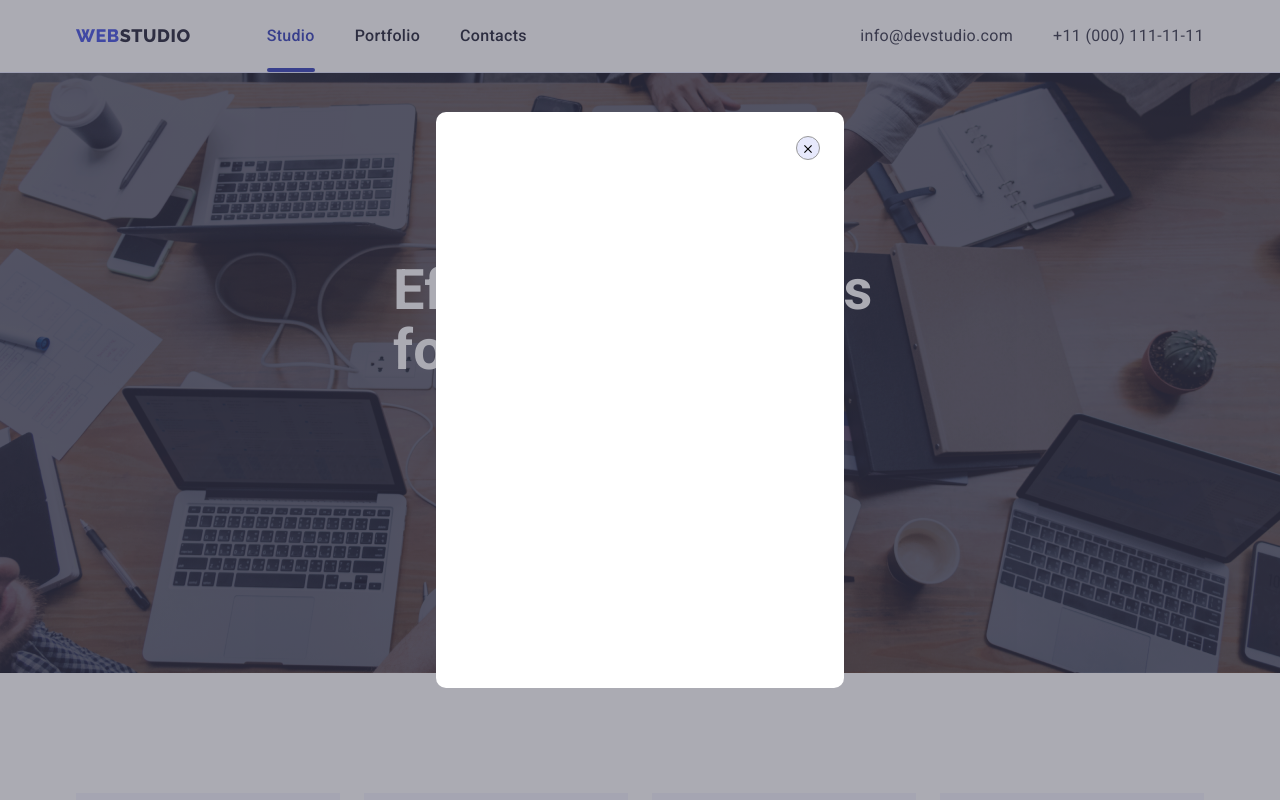
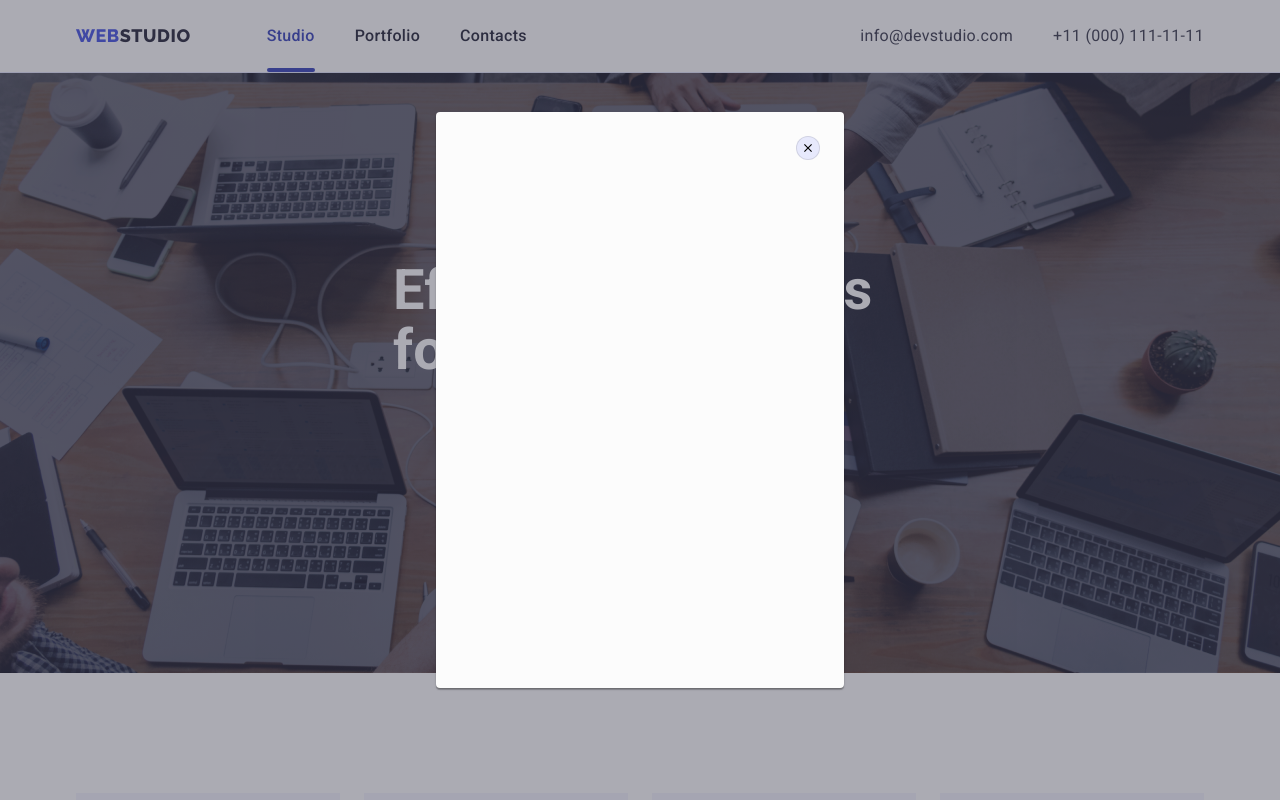
Before and after one commit to Tatsisli/goit-markup-hw-05, a plain HTML site: page index.html in a window 1280 px wide. Both pictures are taken after a click on the button "Order Service". Shown: the top 800 px of the page. Drawn offline with nearby package versions, Linux system fonts and the light colour scheme.

Commit message:
finish hw5

```diff
--- a/css/styles.css
+++ b/css/styles.css
@@ -10,6 +10,7 @@
   --focus-color: #404bbf;
   --row-gap: 48px;
   --grad: linear-gradient(rgba(46, 47, 66, 0.7), rgba(46, 47, 66, 0.7));
+  --cub-baz: cubic-bezier(0.4, 0, 0.2, 1);
 }
 body {
   font-family: "Roboto", sans-serif;
@@ -46,7 +47,7 @@ img {
   font-style: normal;
   text-decoration: none;
   color: inherit;
-  transition: color 250ms cubic-bezier(0.4, 0, 0.2, 1);
+  transition: color 250ms var(--cub-baz);
 }
 .link:is(:hover, :focus) {
   color: var(--focus-color);
@@ -81,8 +82,7 @@ img {
   border-radius: 4px;
   cursor: pointer;
   display: block;
-  transition: bacgroung-color 250ms cubic-bezier(0.4, 0, 0.2, 1),
-    color 250ms cubic-bezier(0.4, 0, 0.2, 1);
+  transition: bacgroung-color 250ms var(--cub-baz), color 250ms var(--cub-baz);
 }
 .btn:is(:hover, :focus) {
   background-color: var(--focus-color);
@@ -313,13 +313,13 @@ img {
   display: flex;
   align-items: center;
   justify-content: center;
-  transition: bacgroung-color 250ms cubic-bezier(0.4, 0, 0.2, 1);
+  transition: bacgroung-color 250ms var(--cub-baz);
 }
 .team-empl-social-icon {
   width: 16px;
   height: 16px;
   fill: var(--light);
-  }
+}
 .team-empl-social-link:is(:hover, :focus) {
   background-color: var(--focus-color);
 }
@@ -352,8 +352,7 @@ img {
   align-items: center;
   justify-content: center;
   color: var(--subtle-text);
-  transition: border-color 250ms cubic-bezier(0.4, 0, 0.2, 1),
-    color 250ms cubic-bezier(0.4, 0, 0.2, 1);
+  transition: border-color 250ms var(--cub-baz), color 250ms var(--cub-baz);
 }
 .customers-icon {
   width: 104px;
@@ -381,8 +380,7 @@ img {
   background-color: var(--light);
   border: 1px solid var(--accent);
   padding: 12px 24px;
-  transition: box-shadow 250ms cubic-bezier(0.4, 0, 0.2, 1),
-  border 250ms cubic-bezier(0.4, 0, 0.2, 1);
+  transition: box-shadow 250ms var(--cub-baz), border 250ms var(--cub-baz);
 }
 .select-btn:is(:hover, :focus) {
   box-shadow: 0px 2px 2px rgba(0, 0, 0, 0.12);
@@ -397,7 +395,7 @@ img {
 .projects-item {
   box-shadow: 0px 1px 6px rgba(46, 47, 66, 0.08);
   flex-basis: calc((100% - 48px) / 3);
-  transition: box-shadow 250ms cubic-bezier(0.4, 0, 0.2, 1);
+  transition: box-shadow 250ms var(--cub-baz);
 }
 .projects-item:is(:hover, :focus) {
   cursor: pointer;
@@ -417,11 +415,11 @@ img {
   font-size: 18px;
   line-height: 1.5;
   color: #ffffff;
-  background-color:var(--primary-brand);
+  background-color: var(--primary-brand);
   padding: 40px;
   height: 100%;
   transform: translateY(100%);
-  transition: transform 250ms cubic-bezier(0.4, 0, 0.2, 1);
+  transition: transform 250ms var(--cub-baz);
   overflow: auto;
 }
 
@@ -485,7 +483,7 @@ img {
   height: 40px;
   background: rgba(255, 255, 255, 0.1);
   border-radius: 50%;
-  transition: background-color 250ms cubic-bezier(0.4, 0, 0.2, 1);
+  transition: background-color 250ms var(--cub-baz);
 }
 .footer-social-item:is(:hover, :focus) {
   background-color: var(--success);
@@ -509,7 +507,7 @@ img {
   width: 100%;
   height: 100%;
   background-color: rgba(46, 47, 66, 0.4);
-  transition: opacity 250ms cubic-bezier(0.4, 0, 0.2, 1), visibility 250ms cubic-bezier(0.4, 0, 0.2, 1);
+  transition: opacity 250ms var(--cub-baz), visibility 250ms var(--cub-baz);
 }
 .is-hidden {
   opacity: 0;
@@ -521,12 +519,14 @@ img {
   top: 50%;
   left: 50%;
   transform: translate(-50%, -50%) scale(1);
-  width: 408px;
+  min-width: 408px;
   min-height: 576px;
-  background-color: #ffffff;
-  border-radius: 10px;
+  background-color: #fcfcfc;
+  box-shadow: 0px 1px 1px rgba(0, 0, 0, 0.14), 0px 1px 3px rgba(0, 0, 0, 0.12),
+    0px 2px 1px rgba(0, 0, 0, 0.2);
+  border-radius: 4px;
   padding: 24px;
-  transition: transform 250ms cubic-bezier(0.4, 0, 0.2, 1);
+  transition: transform 250ms var(--cub-baz);
 }
 .backdrop.is-hidden .modal {
   transform: translate(-50%, -50%) scale(0);
@@ -534,21 +534,22 @@ img {
 .modal-close {
   width: 24px;
   height: 24px;
-  border: 1px solid #999999;
+  border: 1px solid rgba(0, 0, 0, 0.1);
   border-radius: 50%;
   background-color: var(--accent);
   display: block;
   margin-left: auto;
+  fill: currentColor;
+  transition: color 250ms var(--cub-baz), background-color 250ms var(--cub-baz);
 }
-.modal-link {
-  background-color: var(--accent);
+.modal-close:is(:hover, :focus) {
+  background-color: var(--focus-color);
+  color: var(--white-color);
 }
 .close-icon {
+  display: block;
+  margin: auto;
+  justify-content: center;
   width: 8px;
   height: 8px;
-  fill: currentColor;
-  }
-.close-icon:is(:hover, :focus) {
-  background-color: var(--focus-color);
-  color: white;
 }
--- a/index.html
+++ b/index.html
@@ -401,13 +401,10 @@
     <div class="backdrop is-hidden" data-modal>
       <div class="modal">
         <button class="modal-close" data-modal-close type="button">
-          <a href="" class="modal-link link">
-            <svg class="close-icon">
-              <use href="./images/icons.svg#icon-closeblack"></use>
-            </svg>
-          </a>
+          <svg class="close-icon">
+            <use href="./images/icons.svg#icon-closeblack"></use>
+          </svg>
         </button>
-        <!-- в домашці має бути свг іконка -->
       </div>
     </div>
     <script src="./js/modal.js"></script>
```
